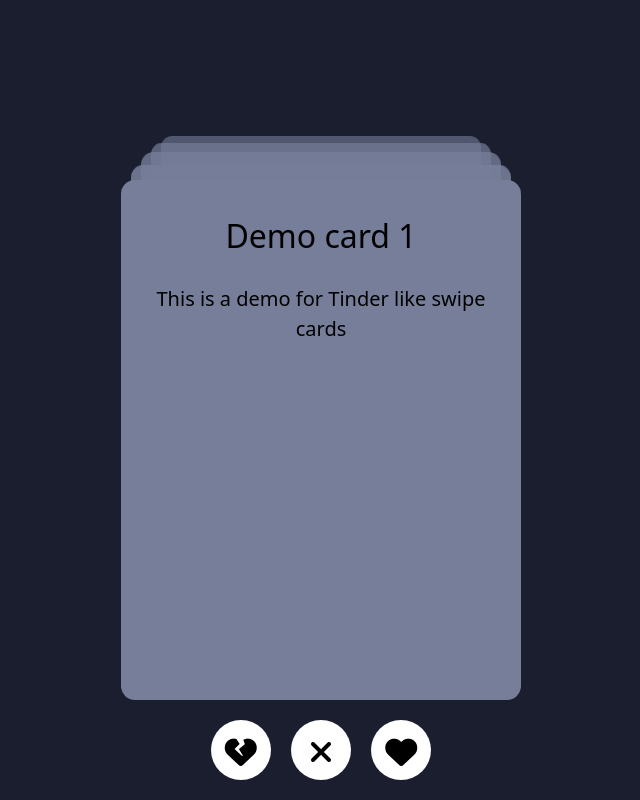
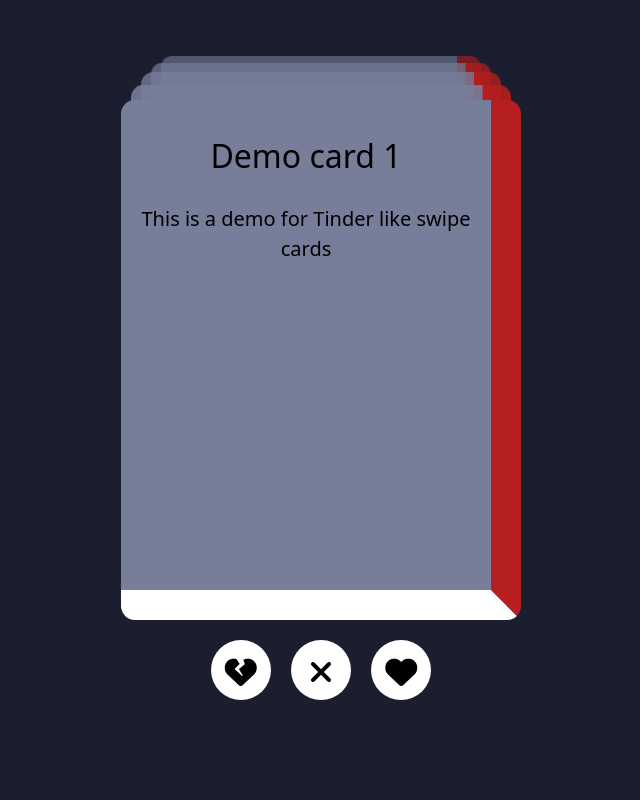
Before and after one commit to emmezita/RecomendIA, a Flask app: page /swipe in a window 1280 px wide. Shown: the part 64-864 px from the top of the page, without its empty margins (319-959 px from the left). After the commit the page ends 764 px from the top, so only its background shows below. Run offline with Flask 3, Linux system fonts and the light colour scheme; style sheets or scripts are compiled from the project's sources; some libraries are stand-ins or nearby versions.

Commit message:
Detalles arreglados de las cartas

```diff
--- a/app/static/css/swipe.css
+++ b/app/static/css/swipe.css
@@ -10,7 +10,7 @@
 
   .tinder {
     width: 100vw;
-    height: 100vh;
+    height: 90dvh;
     overflow: hidden;
     display: flex;
     flex-direction: column;
@@ -81,7 +81,10 @@
     cursor: -webkit-grab;
     cursor: -moz-grab;
     cursor: grab;
-    border-radius: 14px;}
+    border-radius: 14px;
+    border-right: 30px solid #B51F1F; /* Añade una franja vertical de 10px de grosor, de color rojo */
+    border-bottom: 30px solid #FFFFFF; /* Añade una franja vertical de 10px de grosor, de color rojo */
+  }
 
   .moving.tinder--card {
     transition: none;
```
